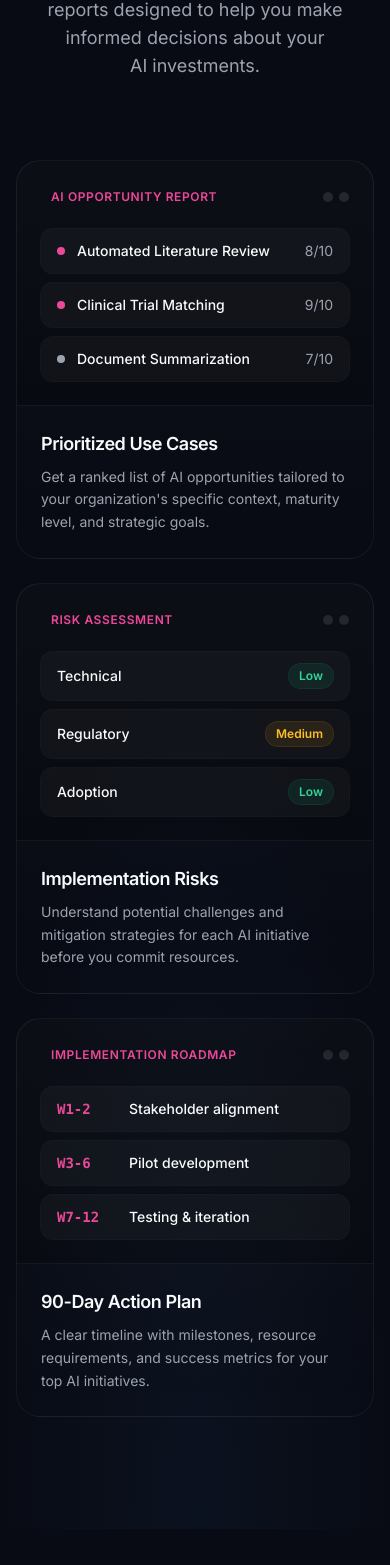
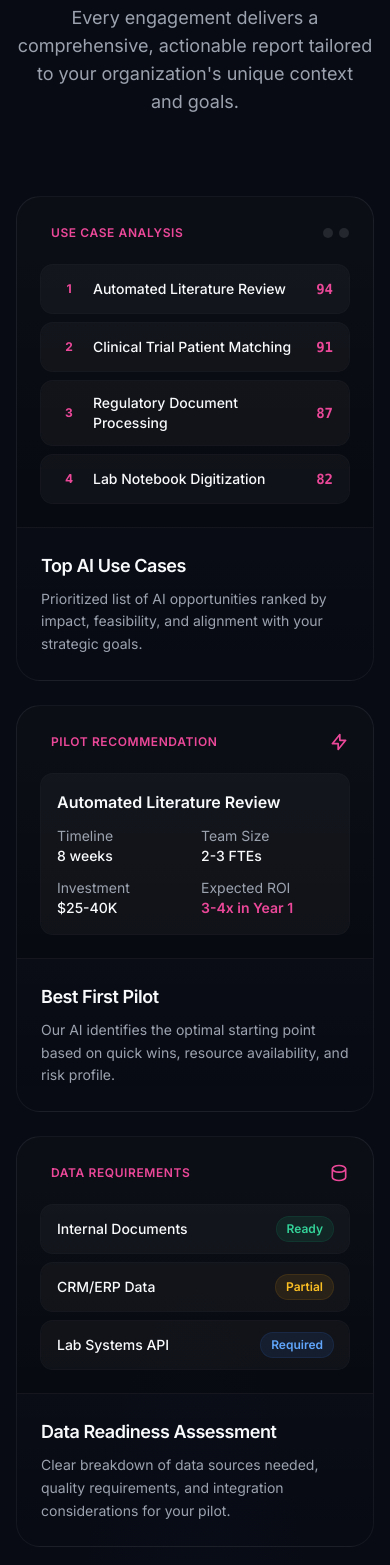
Before and after one commit to PRONGS-CHIRAG/Zestlearn_mvp_cursor, a Next.js app: page / in a window 390 px wide. Shown: the part 4975-6540 px from the top of the page. Built offline with nearby package versions, Linux system fonts and the light colour scheme; no server answers.

Commit message:
feat: redesign Example Outputs section with bento-grid layout
Introduce bento-grid for all deliverables with visual hierarchy and
business-oriented preview content.

Co-authored-by: Chirag Natesh Vijay <31549342+PRONGS-CHIRAG@users.noreply.github.com>

```diff
--- a/components/landing/ExampleOutputs.tsx
+++ b/components/landing/ExampleOutputs.tsx
@@ -1,40 +1,69 @@
 const examples = [
   {
-    category: "AI Opportunity Report",
-    title: "Prioritized Use Cases",
+    category: "Use Case Analysis",
+    title: "Top AI Use Cases",
     description:
-      "Get a ranked list of AI opportunities tailored to your organization's specific context, maturity level, and strategic goals.",
+      "Prioritized list of AI opportunities ranked by impact, feasibility, and alignment with your strategic goals.",
     preview: {
       items: [
-        { priority: "High", name: "Automated Literature Review", impact: "8/10" },
-        { priority: "High", name: "Clinical Trial Matching", impact: "9/10" },
-        { priority: "Medium", name: "Document Summarization", impact: "7/10" },
+        { rank: 1, name: "Automated Literature Review", score: "94" },
+        { rank: 2, name: "Clinical Trial Patient Matching", score: "91" },
+        { rank: 3, name: "Regulatory Document Processing", score: "87" },
+        { rank: 4, name: "Lab Notebook Digitization", score: "82" },
       ],
     },
   },
   {
-    category: "Risk Assessment",
-    title: "Implementation Risks",
+    category: "Pilot Recommendation",
+    title: "Best First Pilot",
     description:
-      "Understand potential challenges and mitigation strategies for each AI initiative before you commit resources.",
+      "Our AI identifies the optimal starting point based on quick wins, resource availability, and risk profile.",
     preview: {
-      risks: [
-        { type: "Technical", level: "Low", mitigation: "Phased rollout" },
-        { type: "Regulatory", level: "Medium", mitigation: "FDA guidance review" },
-        { type: "Adoption", level: "Low", mitigation: "Change management" },
+      pilot: {
+        name: "Automated Literature Review",
+        timeline: "8 weeks",
+        team: "2-3 FTEs",
+        investment: "$25-40K",
+        roi: "3-4x in Year 1",
+      },
+    },
+  },
+  {
+    category: "Data Requirements",
+    title: "Data Readiness Assessment",
+    description:
+      "Clear breakdown of data sources needed, quality requirements, and integration considerations for your pilot.",
+    preview: {
+      requirements: [
+        { source: "Internal Documents", status: "Ready", icon: "check" },
+        { source: "CRM/ERP Data", status: "Partial", icon: "warning" },
+        { source: "Lab Systems API", status: "Required", icon: "info" },
       ],
     },
   },
   {
-    category: "Implementation Roadmap",
-    title: "90-Day Action Plan",
+    category: "Risk & Compliance",
+    title: "Risks & Compliance Considerations",
     description:
-      "A clear timeline with milestones, resource requirements, and success metrics for your top AI initiatives.",
+      "Proactive identification of regulatory, technical, and organizational risks with mitigation strategies.",
+    preview: {
+      risks: [
+        { type: "FDA 21 CFR Part 11", level: "Medium", action: "Validation protocol" },
+        { type: "Data Privacy (GDPR)", level: "Low", action: "DPA review" },
+        { type: "Model Accuracy", level: "Low", action: "Human-in-loop" },
+      ],
+    },
+  },
+  {
+    category: "Implementation Plan",
+    title: "30/60/90 Day Roadmap",
+    description:
+      "Structured action plan with milestones, deliverables, and success metrics for your AI initiative.",
     preview: {
       phases: [
-        { week: "1-2", task: "Stakeholder alignment" },
-        { week: "3-6", task: "Pilot development" },
-        { week: "7-12", task: "Testing & iteration" },
+        { day: "30", milestone: "POC Complete", tasks: "Data prep, model selection, initial testing" },
+        { day: "60", milestone: "Pilot Launch", tasks: "Integration, user training, soft launch" },
+        { day: "90", milestone: "Scale Decision", tasks: "ROI analysis, stakeholder review, expansion plan" },
       ],
     },
   },
@@ -50,30 +79,25 @@ export function ExampleOutputs() {
         {/* Section header */}
         <div className="mb-20 text-center">
           <span className="mb-4 inline-flex items-center rounded-full bg-rose/10 px-4 py-1.5 text-xs font-semibold uppercase tracking-wider text-rose">
-            What You Get
+            Deliverables
           </span>
           <h2 className="mb-5 text-balance text-3xl font-bold tracking-tight text-foreground sm:text-4xl md:text-5xl">
-            Actionable AI Intelligence
+            Your AI Opportunity Report
           </h2>
           <p className="mx-auto max-w-2xl text-pretty text-lg text-muted-foreground">
-            Our AI copilot delivers comprehensive reports designed to help you
-            make informed decisions about your AI investments.
+            Every engagement delivers a comprehensive, actionable report tailored
+            to your organization's unique context and goals.
           </p>
         </div>
 
-        {/* Cards grid */}
-        <div className="grid gap-6 lg:grid-cols-3 lg:gap-8">
-          {examples.map((example, index) => (
-            <div
-              key={example.title}
-              className="group overflow-hidden rounded-3xl border border-white/5 bg-gradient-to-b from-white/[0.03] to-transparent transition-all duration-500 hover:border-rose/20"
-            >
-              {/* Preview area */}
+        {/* Bento grid layout */}
+        <div className="grid gap-6 md:grid-cols-2 lg:grid-cols-3">
+          {/* Top AI Use Cases - spans 2 columns on large screens */}
+          <div className="group overflow-hidden rounded-3xl border border-white/5 bg-gradient-to-b from-white/[0.03] to-transparent transition-all duration-500 hover:border-rose/20 lg:col-span-2">
             <div className="border-b border-white/5 bg-black/20 p-6">
-                {/* Header */}
               <div className="mb-5 flex items-center justify-between">
                 <span className="inline-flex items-center rounded-lg bg-rose/10 px-2.5 py-1 text-xs font-semibold uppercase tracking-wider text-rose">
-                    {example.category}
+                  {examples[0].category}
                 </span>
                 <div className="flex gap-1.5">
                   <div className="h-2.5 w-2.5 rounded-full bg-rose/60" />
@@ -81,72 +105,210 @@ export function ExampleOutputs() {
                   <div className="h-2.5 w-2.5 rounded-full bg-white/10" />
                 </div>
               </div>
-
-                {/* Preview content */}
-                <div className="space-y-2.5">
-                  {index === 0 &&
-                    example.preview.items?.map((item) => (
+              <div className="grid gap-2.5 sm:grid-cols-2">
+                {examples[0].preview.items?.map((item) => (
                   <div
                     key={item.name}
                     className="flex items-center justify-between rounded-xl bg-white/[0.03] px-4 py-3 ring-1 ring-white/5"
                   >
                     <div className="flex items-center gap-3">
-                          <span
-                            className={`h-2 w-2 rounded-full ${
-                              item.priority === "High" ? "bg-rose" : "bg-muted-foreground"
-                            }`}
-                          />
+                      <span className="flex h-6 w-6 items-center justify-center rounded-full bg-rose/20 text-xs font-bold text-rose">
+                        {item.rank}
+                      </span>
                       <span className="text-sm font-medium text-foreground">{item.name}</span>
                     </div>
-                        <span className="text-sm text-muted-foreground">{item.impact}</span>
+                    <span className="font-mono text-sm font-semibold text-rose">{item.score}</span>
                   </div>
                 ))}
+              </div>
+            </div>
+            <div className="p-6">
+              <h3 className="mb-2 text-lg font-semibold tracking-tight text-foreground">
+                {examples[0].title}
+              </h3>
+              <p className="text-sm leading-relaxed text-muted-foreground">
+                {examples[0].description}
+              </p>
+            </div>
+          </div>
 
-                  {index === 1 &&
-                    example.preview.risks?.map((risk) => (
+          {/* Best First Pilot */}
+          <div className="group overflow-hidden rounded-3xl border border-white/5 bg-gradient-to-b from-white/[0.03] to-transparent transition-all duration-500 hover:border-rose/20">
+            <div className="border-b border-white/5 bg-black/20 p-6">
+              <div className="mb-5 flex items-center justify-between">
+                <span className="inline-flex items-center rounded-lg bg-rose/10 px-2.5 py-1 text-xs font-semibold uppercase tracking-wider text-rose">
+                  {examples[1].category}
+                </span>
+                <svg className="h-5 w-5 text-rose" fill="none" viewBox="0 0 24 24" stroke="currentColor">
+                  <path strokeLinecap="round" strokeLinejoin="round" strokeWidth={2} d="M13 10V3L4 14h7v7l9-11h-7z" />
+                </svg>
+              </div>
+              <div className="rounded-xl bg-white/[0.03] p-4 ring-1 ring-white/5">
+                <p className="mb-3 text-base font-semibold text-foreground">{examples[1].preview.pilot?.name}</p>
+                <div className="grid grid-cols-2 gap-3 text-sm">
+                  <div>
+                    <p className="text-muted-foreground">Timeline</p>
+                    <p className="font-medium text-foreground">{examples[1].preview.pilot?.timeline}</p>
+                  </div>
+                  <div>
+                    <p className="text-muted-foreground">Team Size</p>
+                    <p className="font-medium text-foreground">{examples[1].preview.pilot?.team}</p>
+                  </div>
+                  <div>
+                    <p className="text-muted-foreground">Investment</p>
+                    <p className="font-medium text-foreground">{examples[1].preview.pilot?.investment}</p>
+                  </div>
+                  <div>
+                    <p className="text-muted-foreground">Expected ROI</p>
+                    <p className="font-semibold text-rose">{examples[1].preview.pilot?.roi}</p>
+                  </div>
+                </div>
+              </div>
+            </div>
+            <div className="p-6">
+              <h3 className="mb-2 text-lg font-semibold tracking-tight text-foreground">
+                {examples[1].title}
+              </h3>
+              <p className="text-sm leading-relaxed text-muted-foreground">
+                {examples[1].description}
+              </p>
+            </div>
+          </div>
+
+          {/* Data Requirements */}
+          <div className="group overflow-hidden rounded-3xl border border-white/5 bg-gradient-to-b from-white/[0.03] to-transparent transition-all duration-500 hover:border-rose/20">
+            <div className="border-b border-white/5 bg-black/20 p-6">
+              <div className="mb-5 flex items-center justify-between">
+                <span className="inline-flex items-center rounded-lg bg-rose/10 px-2.5 py-1 text-xs font-semibold uppercase tracking-wider text-rose">
+                  {examples[2].category}
+                </span>
+                <svg className="h-5 w-5 text-rose" fill="none" viewBox="0 0 24 24" stroke="currentColor">
+                  <path strokeLinecap="round" strokeLinejoin="round" strokeWidth={2} d="M4 7v10c0 2.21 3.582 4 8 4s8-1.79 8-4V7M4 7c0 2.21 3.582 4 8 4s8-1.79 8-4M4 7c0-2.21 3.582-4 8-4s8 1.79 8 4" />
+                </svg>
+              </div>
+              <div className="space-y-2.5">
+                {examples[2].preview.requirements?.map((req) => (
+                  <div
+                    key={req.source}
+                    className="flex items-center justify-between rounded-xl bg-white/[0.03] px-4 py-3 ring-1 ring-white/5"
+                  >
+                    <span className="text-sm font-medium text-foreground">{req.source}</span>
+                    <span
+                      className={`rounded-lg px-2.5 py-1 text-xs font-semibold ${
+                        req.status === "Ready"
+                          ? "bg-emerald-500/10 text-emerald-400 ring-1 ring-emerald-500/20"
+                          : req.status === "Partial"
+                          ? "bg-amber-500/10 text-amber-400 ring-1 ring-amber-500/20"
+                          : "bg-blue-500/10 text-blue-400 ring-1 ring-blue-500/20"
+                      }`}
+                    >
+                      {req.status}
+                    </span>
+                  </div>
+                ))}
+              </div>
+            </div>
+            <div className="p-6">
+              <h3 className="mb-2 text-lg font-semibold tracking-tight text-foreground">
+                {examples[2].title}
+              </h3>
+              <p className="text-sm leading-relaxed text-muted-foreground">
+                {examples[2].description}
+              </p>
+            </div>
+          </div>
+
+          {/* Risks & Compliance - spans 2 columns */}
+          <div className="group overflow-hidden rounded-3xl border border-white/5 bg-gradient-to-b from-white/[0.03] to-transparent transition-all duration-500 hover:border-rose/20 md:col-span-2">
+            <div className="border-b border-white/5 bg-black/20 p-6">
+              <div className="mb-5 flex items-center justify-between">
+                <span className="inline-flex items-center rounded-lg bg-rose/10 px-2.5 py-1 text-xs font-semibold uppercase tracking-wider text-rose">
+                  {examples[3].category}
+                </span>
+                <svg className="h-5 w-5 text-rose" fill="none" viewBox="0 0 24 24" stroke="currentColor">
+                  <path strokeLinecap="round" strokeLinejoin="round" strokeWidth={2} d="M9 12l2 2 4-4m5.618-4.016A11.955 11.955 0 0112 2.944a11.955 11.955 0 01-8.618 3.04A12.02 12.02 0 003 9c0 5.591 3.824 10.29 9 11.622 5.176-1.332 9-6.03 9-11.622 0-1.042-.133-2.052-.382-3.016z" />
+                </svg>
+              </div>
+              <div className="grid gap-2.5 sm:grid-cols-3">
+                {examples[3].preview.risks?.map((risk) => (
                   <div
                     key={risk.type}
-                        className="flex items-center justify-between rounded-xl bg-white/[0.03] px-4 py-3 ring-1 ring-white/5"
+                    className="rounded-xl bg-white/[0.03] px-4 py-3 ring-1 ring-white/5"
                   >
+                    <div className="mb-2 flex items-center justify-between">
                       <span className="text-sm font-medium text-foreground">{risk.type}</span>
                       <span
-                          className={`rounded-lg px-2.5 py-1 text-xs font-semibold ${
+                        className={`rounded-lg px-2 py-0.5 text-xs font-semibold ${
                           risk.level === "Low"
-                              ? "bg-emerald-500/10 text-emerald-400 ring-1 ring-emerald-500/20"
-                              : "bg-amber-500/10 text-amber-400 ring-1 ring-amber-500/20"
+                            ? "bg-emerald-500/10 text-emerald-400"
+                            : "bg-amber-500/10 text-amber-400"
                         }`}
                       >
                         {risk.level}
                       </span>
                     </div>
-                    ))}
-
-                  {index === 2 &&
-                    example.preview.phases?.map((phase) => (
-                      <div
-                        key={phase.week}
-                        className="flex items-center gap-4 rounded-xl bg-white/[0.03] px-4 py-3 ring-1 ring-white/5"
-                      >
-                        <span className="w-14 shrink-0 font-mono text-sm font-semibold text-rose">
-                          W{phase.week}
-                        </span>
-                        <span className="text-sm font-medium text-foreground">{phase.task}</span>
+                    <p className="text-xs text-muted-foreground">{risk.action}</p>
                   </div>
                 ))}
               </div>
             </div>
-
-              {/* Description area */}
             <div className="p-6">
               <h3 className="mb-2 text-lg font-semibold tracking-tight text-foreground">
-                  {example.title}
+                {examples[3].title}
               </h3>
               <p className="text-sm leading-relaxed text-muted-foreground">
-                  {example.description}
+                {examples[3].description}
               </p>
             </div>
           </div>
+
+          {/* 30/60/90 Day Roadmap - full width */}
+          <div className="group overflow-hidden rounded-3xl border border-white/5 bg-gradient-to-b from-white/[0.03] to-transparent transition-all duration-500 hover:border-rose/20 md:col-span-2 lg:col-span-3">
+            <div className="border-b border-white/5 bg-black/20 p-6">
+              <div className="mb-5 flex items-center justify-between">
+                <span className="inline-flex items-center rounded-lg bg-rose/10 px-2.5 py-1 text-xs font-semibold uppercase tracking-wider text-rose">
+                  {examples[4].category}
+                </span>
+                <svg className="h-5 w-5 text-rose" fill="none" viewBox="0 0 24 24" stroke="currentColor">
+                  <path strokeLinecap="round" strokeLinejoin="round" strokeWidth={2} d="M9 19v-6a2 2 0 00-2-2H5a2 2 0 00-2 2v6a2 2 0 002 2h2a2 2 0 002-2zm0 0V9a2 2 0 012-2h2a2 2 0 012 2v10m-6 0a2 2 0 002 2h2a2 2 0 002-2m0 0V5a2 2 0 012-2h2a2 2 0 012 2v14a2 2 0 01-2 2h-2a2 2 0 01-2-2z" />
+                </svg>
+              </div>
+              <div className="grid gap-4 sm:grid-cols-3">
+                {examples[4].preview.phases?.map((phase, index) => (
+                  <div
+                    key={phase.day}
+                    className="relative rounded-xl bg-white/[0.03] p-4 ring-1 ring-white/5"
+                  >
+                    <div className="mb-3 flex items-center gap-3">
+                      <span className="flex h-10 w-10 items-center justify-center rounded-full bg-rose/20 font-mono text-sm font-bold text-rose">
+                        {phase.day}
+                      </span>
+                      <div>
+                        <p className="text-xs text-muted-foreground">Day {phase.day}</p>
+                        <p className="font-semibold text-foreground">{phase.milestone}</p>
+                      </div>
+                    </div>
+                    <p className="text-sm text-muted-foreground">{phase.tasks}</p>
+                    {index < 2 && (
+                      <div className="absolute -right-2 top-1/2 hidden -translate-y-1/2 text-white/20 sm:block">
+                        <svg className="h-4 w-4" fill="currentColor" viewBox="0 0 20 20">
+                          <path fillRule="evenodd" d="M7.293 14.707a1 1 0 010-1.414L10.586 10 7.293 6.707a1 1 0 011.414-1.414l4 4a1 1 0 010 1.414l-4 4a1 1 0 01-1.414 0z" clipRule="evenodd" />
+                        </svg>
+                      </div>
+                    )}
+                  </div>
                 ))}
+              </div>
+            </div>
+            <div className="p-6">
+              <h3 className="mb-2 text-lg font-semibold tracking-tight text-foreground">
+                {examples[4].title}
+              </h3>
+              <p className="text-sm leading-relaxed text-muted-foreground">
+                {examples[4].description}
+              </p>
+            </div>
+          </div>
         </div>
       </div>
     </section>
```
Lines whose indentation alone changed are shown as unchanged.
